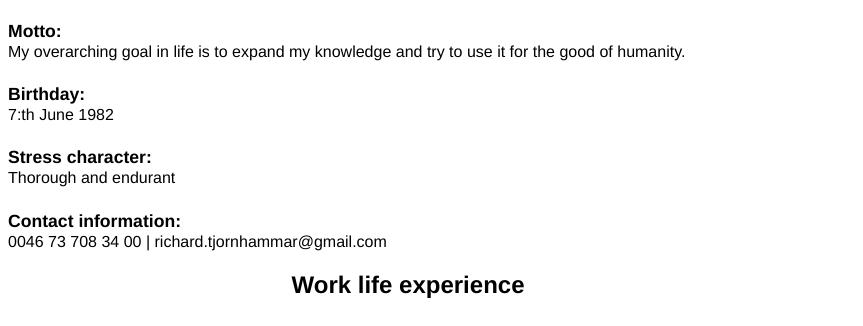
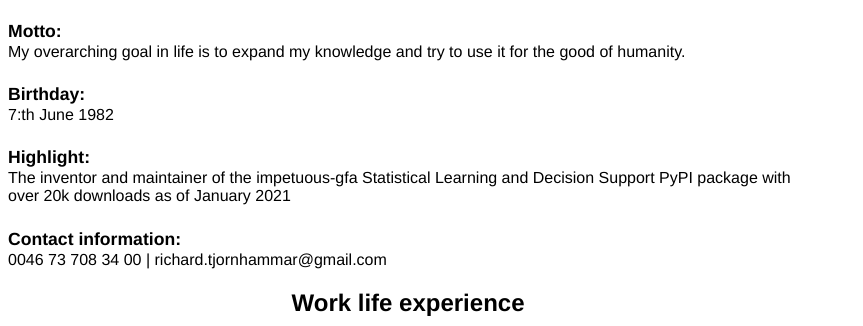
Before and after one commit to richardtjornhammar/richardtjornhammar.github.io, a plain HTML site: page index.html in a window 1280 px wide. Shown: the part 474-800 px from the top of the page, without its empty margins (0-863 px from the left). Drawn offline with Linux system fonts and the light colour scheme.

Commit message:
highlight impetuous

```diff
--- a/index.html
+++ b/index.html
@@ -111,7 +111,7 @@
       populate ( 'Primary skills' , 'h2' , 'Personal' , 'p' , jsonObj, header, document )
       populate ( 'Motto' , 'h4' , 'Personal' , 'p' , jsonObj, header, document )
       populate ( 'Birthday' , 'h4' , 'Personal' , 'p' , jsonObj, header, document )
-      populate ( 'Stress character' , 'h4' , 'Personal' , 'p' , jsonObj, header, document )
+      populate ( 'Highlight' , 'h4' , 'Personal' , 'p' , jsonObj, header, document )
 
       myContactInformation = document.createElement('h4') ;
       myContactInformation .textContent = 'Contact information:' ;
--- a/richard_cv.json
+++ b/richard_cv.json
@@ -15,6 +15,7 @@
             "Systematic"
         ],
         "Stress character": "Thorough and endurant",
+	"Highlight":"The inventor and maintainer of the impetuous-gfa Statistical Learning and Decision Support PyPI package with over 20k downloads as of January 2021",
         "History": "Richard Tjörnhammar obtained his engineering degree in physics from the Royal Institute of Technology (KTH) and University of Science and Technology of China (USTC) from the Division of Theoretical and Computational Sciences, Hefei National Laboratory for Physical Sciences at the Microscale. He defended his PhD from the Theoretical Physics Department at KTH on the topic of statistical mechanics of complex molecular systems and conducted post-doctoral training at Karolinska Institute (KI) in Computational Structural Biology at the Department of Medical Biochemistry and Biophysics in the group of Molecular Structural Biology. Richard also served as a researcher in the Biostatistics group at the School for Chemistry, Biology and Health at KTH. He was later working as a Bioinformatics scientist at the Department of Physiology and Pharmacology in the group of Integrative Physiology at KI and is currently looking for new exciting challenges. His research interests have, for more than the latest decade, been focused on the mathematical modelling, simulation and analysis of complex systems.",
         "Primary skills": "Skilled in Statistical Modeling ( multivariate analysis and multiple hypothesis testing ),  Research and Development (R&D), Simulation, Python ( pandas, numpy, sklearn ), R, Matlab, Statistical learning, GNU/Linux (Gentoo, Nix), C/C++, Machine learning and Signal optimization. Professional scientist with a Doctor of Philosophy (PhD) in Physics from KTH Royal Institute of Technology.",
         "Desires": "Intellectually stimulating or creative work"
```
